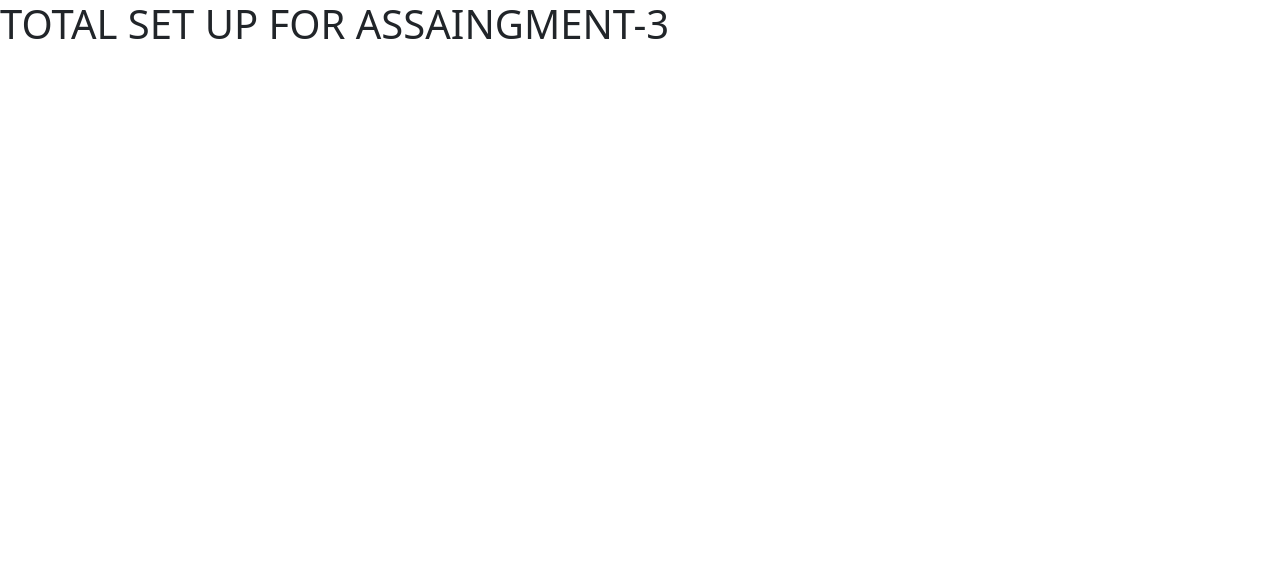
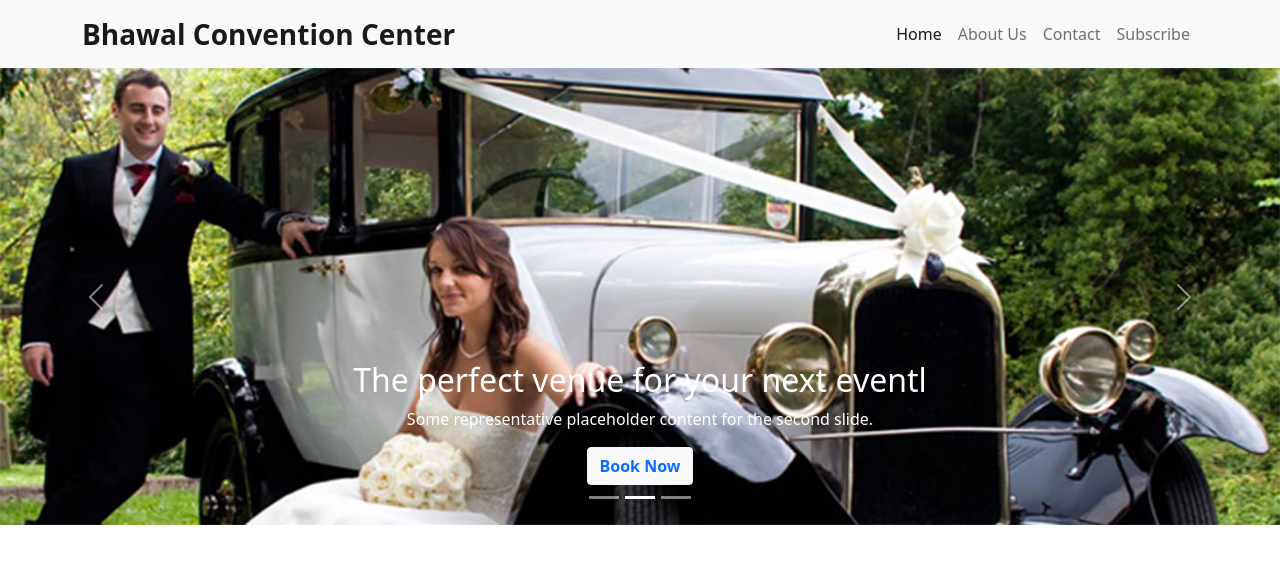
Before and after one commit to SanyFaysal/convention-center, a plain HTML site: page index.html in a window 1280 px wide. Drawn offline with nearby package versions, Linux system fonts and the light colour scheme.

Commit message:
header added

```diff
--- a/index.html
+++ b/index.html
@@ -12,7 +12,90 @@
 </head>
 
 <body>
-     <h1>TOTAL SET UP FOR ASSAINGMENT-3</h1>
+     <!-- header start -->
+     <header>
+          <!-- navbar section  -->
+          <section>
+               <nav class="navbar navbar-expand-lg navbar-light bg-light">
+                    <div class="container d-flex justify-content-beetween">
+                         <a class="navbar-brand fw-bold fs-3" href="#">Bhawal Convention Center</a>
+                         <button class="navbar-toggler" type="button" data-bs-toggle="collapse"
+                              data-bs-target="#navbarNavDropdown" aria-controls="navbarNavDropdown"
+                              aria-expanded="false" aria-label="Toggle navigation">
+                              <span class="navbar-toggler-icon"></span>
+                         </button>
+                         <div class="collapse navbar-collapse" id="navbarNavDropdown">
+                              <ul class="navbar-nav ms-auto fs-6">
+                                   <li class="nav-item">
+                                        <a class="nav-link active" aria-current="page" href="#">Home</a>
+                                   </li>
+                                   <li class="nav-item">
+                                        <a class="nav-link" href="#">About Us</a>
+                                   </li>
+                                   <li class="nav-item">
+                                        <a class="nav-link" href="#">Contact</a>
+                                   </li>
+                                   <li class="nav-item">
+                                        <a class="nav-link" href="#">Subscribe</a>
+                                   </li>
+                              </ul>
+                         </div>
+                    </div>
+               </nav>
+          </section>
+          <!-- carousel  section  -->
+          <section>
+               <div id="carouselExampleDark" class="carousel carousel-light slide" data-bs-ride="carousel">
+                    <div class="carousel-indicators">
+                         <button type="button" data-bs-target="#carouselExampleDark" data-bs-slide-to="0" class="active"
+                              aria-current="true" aria-label="Slide 1"></button>
+                         <button type="button" data-bs-target="#carouselExampleDark" data-bs-slide-to="1"
+                              aria-label="Slide 2"></button>
+                         <button type="button" data-bs-target="#carouselExampleDark" data-bs-slide-to="2"
+                              aria-label="Slide 3"></button>
+                    </div>
+                    <div class="carousel-inner mb-3">
+                         <div class="carousel-item active" data-bs-interval="4000">
+                              <img src="images/banner-one.png" class=" d-block w-100" alt="...">
+                              <div class="carousel-caption text-white  d-md-block">
+                                   <h2>The perfect venue for your
+                                        next event</h2>
+                                   <p>Some representative placeholder content for the first slide.</p>
+                                   <button type="button" class="btn btn-light text-primary fw-bold">Book Now</button>
+                              </div>
+                         </div>
+                         <div class="carousel-item" data-bs-interval="4000">
+                              <img src="images/banner-two.jpg" class="d-block w-100" alt="...">
+                              <div class="carousel-caption text-white d-md-block">
+                                   <h2>The perfect venue for your
+                                        next eventl</h2>
+                                   <p>Some representative placeholder content for the second slide.</p>
+                                   <button type="button" class="btn btn-light text-primary fw-bold">Book Now</button>
+                              </div>
+                         </div>
+                         <div class="carousel-item">
+                              <img src="images/banner-three.jpg" class="d-block w-100" alt="...">
+                              <div class="carousel-caption text-white  d-md-block">
+                                   <h2>The perfect venue for your
+                                        next event</h2>
+                                   <p>Some representative placeholder content for the third slide.</p>
+                                   <button type="button" class="btn btn-light text-primary fw-bold">Book Now</button>
+                              </div>
+                         </div>
+                    </div>
+                    <button class="carousel-control-prev" type="button" data-bs-target="#carouselExampleDark"
+                         data-bs-slide="prev">
+                         <span class="carousel-control-prev-icon" aria-hidden="true"></span>
+                         <span class="visually-hidden">Previous</span>
+                    </button>
+                    <button class="carousel-control-next" type="button" data-bs-target="#carouselExampleDark"
+                         data-bs-slide="next">
+                         <span class="carousel-control-next-icon" aria-hidden="true"></span>
+                         <span class="visually-hidden">Next</span>
+                    </button>
+               </div>
+          </section>
+     </header>
      <!-- bootstrap script link  -->
      <script src="https://cdn.jsdelivr.net/npm/bootstrap@5.1.3/dist/js/bootstrap.bundle.min.js"
           integrity="sha384-ka7Sk0Gln4gmtz2MlQnikT1wXgYsOg+OMhuP+IlRH9sENBO0LRn5q+8nbTov4+1p"
```
Also changed, not shown: images/b.png (added), images/banner-one.png (added), images/banner-three.jpg (added), images/banner-two.jpg (added), images/banner.png (deleted), images/extra.jpg (added), 1 other file.
